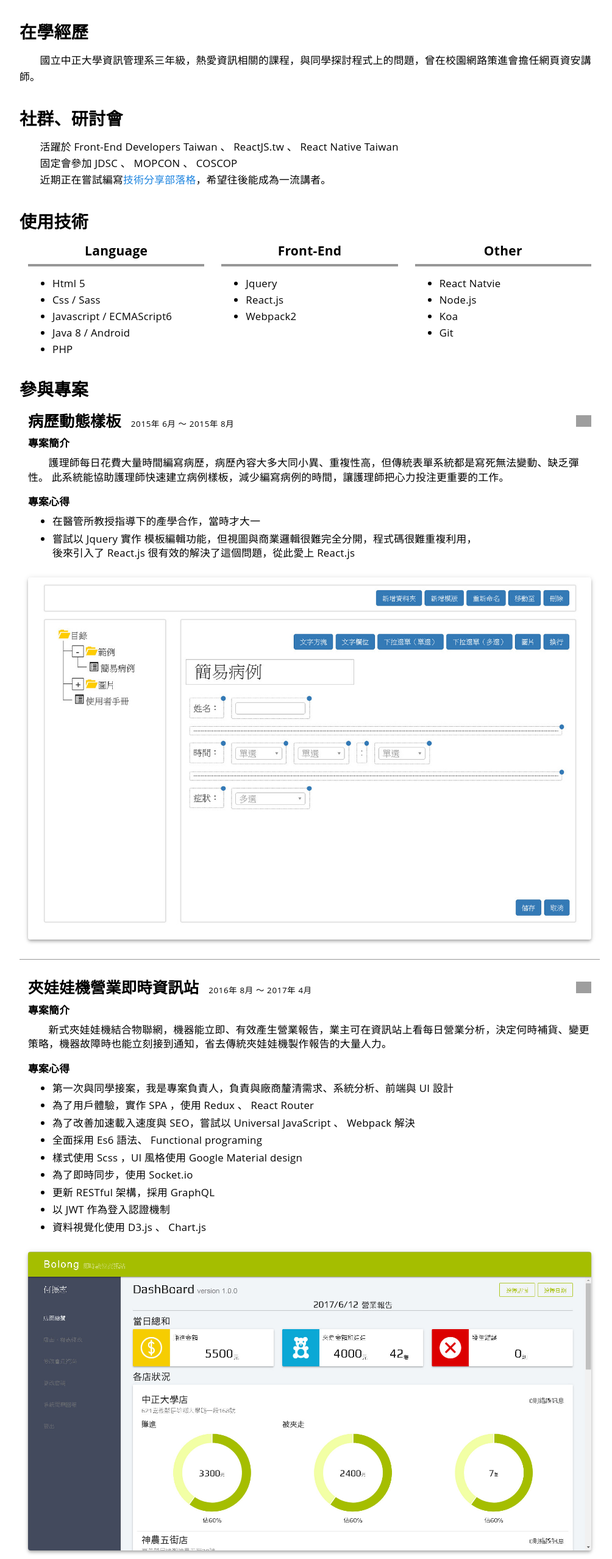
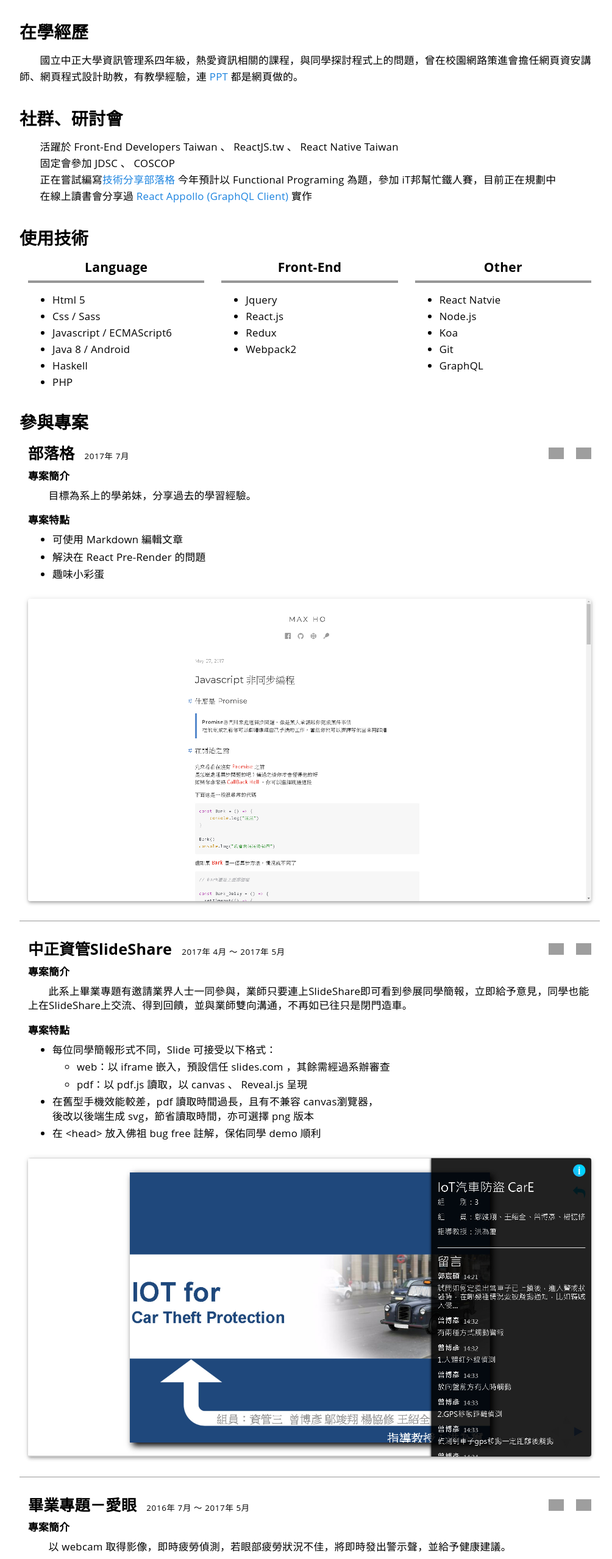
Before and after one commit to franktang0512/wl00887404.github.io, a plain HTML site: page about/index.html in a window 1280 px wide. Shown: the part 240-2797 px from the top of the page at 61% size, without its empty margins (132-1136 px from the left). Drawn offline with Linux system fonts and the light colour scheme; grey boxes are pictures that could not be loaded.

Commit message:
update: about

```diff
--- a/about/index.html
+++ b/about/index.html
@@ -16,7 +16,7 @@
             </div>
             <div class="content" style="display: flex;flex-direction: column;justify-content: space-around;">
                 <h1 style="font-size: 2em;font-weight: bold;">Hi, I'm 振志</h1>
-                <p style="font-size: 20px;">一個對前端世界深深著迷，喜歡嘗試不同領域以及技術，更喜歡把腦中新奇點子藉此實現的準開發者。</p>
+                <p style="font-size: 20px;">一個對前端世界深深著迷，喜歡嘗試不同領域以及技術，更喜歡把腦中新奇點子藉此實現的準開發者，常在 <a href="https://codepen.io/wl00887404/" target="_blank">codepen</a> 分享自己的創作。</p>
                 <div>
                     <div style="display: flex;align-items: center;margin-bottom: 0.5em;">
                         <img src="https://image.flaticon.com/icons/svg/25/25231.svg" class="icon" />
@@ -32,7 +32,7 @@
         <section class="row experience">
             <h1>在學經歷</h1>
             <p>
-                國立中正大學資訊管理系三年級，熱愛資訊相關的課程，與同學探討程式上的問題，曾在校園網路策進會擔任網頁資安講師。
+                國立中正大學資訊管理系四年級，熱愛資訊相關的課程，與同學探討程式上的問題，曾在校園網路策進會擔任網頁資安講師、網頁程式設計助教，有教學經驗，連 <a href="https://github.com/wl00887404/PPT" target="_blank">PPT</a> 都是網頁做的。
             </p>
         </section>
         <section class="row community">
@@ -41,10 +41,14 @@
                 活躍於 Front-End Developers Taiwan 、 ReactJS.tw 、 React Native Taiwan
             </p>
             <p>
-                固定會參加 JDSC 、 MOPCON 、 COSCOP
+                固定會參加 JDSC 、 COSCOP
             </p>
             <p>
-                近期正在嘗試編寫<a target="_blank" href="https://wl00887404.github.io">技術分享部落格</a>，希望往後能成為一流講者。
+                正在嘗試編寫<a target="_blank" href="https://wl00887404.github.io">技術分享部落格</a>
+                今年預計以 Functional Programing 為題，參加 iT邦幫忙鐵人賽，目前正在規劃中
+            </p>
+            <p>
+                在線上讀書會分享過 <a target="_blank" href="https://www.youtube.com/watch?v=vpfBVnii88Q">React Appollo (GraphQL Client)</a> 實作
             </p>
         </section>
         <section class="row skill">
@@ -57,6 +61,7 @@
                         <li>Css / Sass</li>
                         <li>Javascript / ECMAScript6</li>
                         <li>Java 8 / Android</li>
+                        <li>Haskell</li>
                         <li>PHP</li>
                     </ul>
                 </div>
@@ -65,6 +70,7 @@
                     <ul>
                         <li>Jquery</li>
                         <li>React.js</li>
+                        <li>Redux</li>
                         <li>Webpack2</li>
                     </ul>
                 </div>
@@ -75,17 +81,93 @@
                         <li>Node.js</li>
                         <li>Koa</li>
                         <li>Git</li>
+                        <li>GraphQL</li>
                     </ul>
                 </div>
             </div>
         </section>
-        <!-- <div class="page-break"> </div> -->
         <section class="row masterpiece page-break">
             <h1>
                 參與專案
             </h1>
             <div>
                 <div>
+                    <h2>
+                        <span><span>部落格</span><small>2017年 7月</small></span>
+                        <div>
+                            <a target="_blank" href="https://wl00887404.github.io"><img src="https://image.flaticon.com/icons/svg/149/149229.svg" class="icon" /></a>
+                            <a target="_blank" href="https://github.com/wl00887404/blog"><img src="https://image.flaticon.com/icons/svg/25/25231.svg" class="icon" /></a>
+                        </div>
+                    </h2>
+                    <div class="tag">
+                    </div>
+                    <h3>專案簡介</h3>
+                    <p>
+                        目標為系上的學弟妹，分享過去的學習經驗。
+                    </p>
+                    <h3>專案特點</h3>
+                    <ul>
+                        <li>可使用 Markdown 編輯文章</li>
+                        <li>解決在 React Pre-Render 的問題</li>
+                        <li>趣味小彩蛋</li>
+                    </ul>
+                    <img src="./blogScreenShot.jpg" />
+                </div>
+                <div class="page-break">
+                    <h2>
+                        <span><span>中正資管SlideShare</span><small>2017年 4月 ～ 2017年 5月</small></span>
+                        <div>
+                            <a target="_blank" href="http://140.123.175.101:3000/"><img src="https://image.flaticon.com/icons/svg/149/149229.svg" class="icon" /></a>
+                            <a target="_blank" href="https://github.com/wl00887404/MisPptGalley"><img src="https://image.flaticon.com/icons/svg/25/25231.svg" class="icon" /></a>
+                        </div>
+                    </h2>
+                    <h3>專案簡介</h3>
+                    <p>
+                        此系上畢業專題有邀請業界人士一同參與，業師只要連上SlideShare即可看到參展同學簡報，立即給予意見，同學也能上在SlideShare上交流、得到回饋，並與業師雙向溝通，不再如已往只是閉門造車。
+                    </p>
+                    <h3>專案特點</h3>
+                    <ul>
+                        <li>每位同學簡報形式不同，Slide 可接受以下格式：
+                            <ul>
+                                <li>web：以 iframe 嵌入，預設信任 slides.com ，其餘需經過系辦審查</li>
+                                <li>pdf：以 pdf.js 讀取，以 canvas 、 Reveal.js 呈現</li>
+                            </ul>
+                        </li>
+                        <li>在舊型手機效能較差，pdf 讀取時間過長，且有不兼容 canvas瀏覽器，
+                            <br/> 後改以後端生成 svg，節省讀取時間，亦可選擇 png 版本</li>
+                        <li>在 &lt;head&gt; 放入佛祖 bug free 註解，保佑同學 demo 順利</li>
+                    </ul>
+                    <img src="./ccuSlideShareScreenShot.jpg" />
+                </div>
+
+                <div class="page-break">
+                    <h2>
+                        <span><span>畢業專題－愛眼</span><small>2016年 7月 ～ 2017年 5月</small></span>
+                        <div>
+                            <a href="https://wl00887404.github.io/finalProjectPPT" target="_blank"><img src="https://image.flaticon.com/icons/svg/29/29125.svg" class="icon" /></a>
+                            <a href="https://github.com/wl00887404/eyeCare/tree/android" target="_blank"><img src="https://image.flaticon.com/icons/svg/25/25231.svg" class="icon" /></a>
+                        </div>
+                    </h2>
+                    <h3>專案簡介</h3>
+                    <p>
+                        以 webcam 取得影像，即時疲勞偵測，若眼部疲勞狀況不佳，將即時發出警示聲，並給予健康建議。
+                    </p>
+                    <h3>專案特點</h3>
+                    <ul>
+                        <li>專案目標為「行動、跨多平台」，分別有兩個版本：
+                            <ul>
+                                <li>瀏覽器版本，則以 WebRTC 實作</li>
+                                <li>行動版本以 React Native 實作，為了部分特殊功能，如相機連拍、背景程序、繪製圖表，寫了 Camera burst 、 Service 、 Canvas 的 React Native Module</li>
+                            </ul>
+                        </li>
+                        <li>與影像分析小組一同規劃 API 接口，根據設備影像尺寸、格式，具有多種不同接口，減少系統負擔。</li>
+                    </ul>
+                    <div id="gallery">
+                        <img src="./keyboard-right-arrow-button.svg" class="icon right" onclick="next()">
+                        <img src="./keyboard-right-arrow-button.svg" class="icon left" onclick="prev()">
+                    </div>
+                </div>
+                <div class="page-break">
                     <h2>
                         <span><span>病歷動態樣板</span><small>2015年 6月 ～ 2015年 8月</small></span>
                         <a target="_blank" href="https://github.com/wl00887404/template"><img src="https://image.flaticon.com/icons/svg/25/25231.svg" class="icon" /></a>
@@ -94,24 +176,13 @@
                     <p>
                         護理師每日花費大量時間編寫病歷，病歷內容大多大同小異、重複性高，但傳統表單系統都是寫死無法變動、缺乏彈性。 此系統能協助護理師快速建立病例樣板，減少編寫病例的時間，讓護理師把心力投注更重要的工作。
                     </p>
-                    <h3>專案心得</h3>
+                    <h3>專案特點</h3>
                     <ul>
                         <li>在醫管所教授指導下的產學合作，當時才大一</li>
                         <li>嘗試以 Jquery 實作 模板編輯功能，但視圖與商業邏輯很難完全分開，程式碼很難重複利用，
                             <br/>後來引入了 React.js 很有效的解決了這個問題，從此愛上 React.js</li>
                     </ul>
-                    <!-- <p>
-                        這個是我初次參與的專案，當時大一只學過Java，對網頁技術完全不熟悉，跟在當時醫管所的學長帶領之下我進步得很快，雖然很辛苦，但是相當值得，成品大量運用 Jqery 與 Ajax，使用體驗類似於現在的 SPA (Single Page Application)，讓指導教授與廠商非常滿意。
-                    </p> -->
                     <img src="./templateScreenShotCrop.jpg">
-                    <!-- <div class="printLink">
-                        <ul>
-                            <li>
-                                <img src="https://image.flaticon.com/icons/svg/25/25231.svg" class="icon" />
-                                <span>https://github.com/wl00887404/template</span>
-                            </li>
-                        </ul>
-                    </div> -->
                 </div>
                 <div class="page-break">
                     <h2>
@@ -122,7 +193,7 @@
                     <p>
                         新式夾娃娃機結合物聯網，機器能立即、有效產生營業報告，業主可在資訊站上看每日營業分析，決定何時補貨、變更策略，機器故障時也能立刻接到通知，省去傳統夾娃娃機製作報告的大量人力。
                     </p>
-                    <h3>專案心得</h3>
+                    <h3>專案特點</h3>
                     <ul>
                         <li>第一次與同學接案，我是專案負責人，負責與廠商釐清需求、系統分析、前端與 UI 設計</li>
                         <li>為了用戶體驗，實作 SPA ，使用 Redux 、 React Router</li>
@@ -134,70 +205,7 @@
                         <li>以 JWT 作為登入認證機制</li>
                         <li>資料視覺化使用 D3.js 、 Chart.js</li>
                     </ul>
-                    <!-- <p>
-                        有過大一的經歷，大三想自我挑戰，這是我親自去接案，那時幾乎每個禮拜都與廠商討論、釐清需求，開始嘗試以簡單清楚的說明自己方案、構想，想著怎麼樣 Demo 能夠讓廠商精艷，那時也開始參與社群、開始接觸最新的技術，最大的突破正是投注了大量心力採用的新技術，投注大量的時間看開源專案原始碼，與社群互相切磋，在這個專案之後，對系統分析、編程都有大幅度的進步，社群真的是我最好的導師。
-                    </p> -->
                     <img src="./bolongScreenShot.jpg">
-                </div>
-                <div  class="page-break">
-                    <h2>
-                    <span><span>中正資管SlideShare</span><small>2017年 4月 ～ 2017年 5月</small></span>
-                    <div>
-                        <a target="_blank" href="http://140.123.175.101:3000/"><img src="https://image.flaticon.com/icons/svg/149/149229.svg" class="icon" /></a>
-                        <a target="_blank" href="https://github.com/wl00887404/MisPptGalley"><img src="https://image.flaticon.com/icons/svg/25/25231.svg" class="icon" /></a>
-                    </div>
-                </h2>
-                    <h3>專案簡介</h3>
-                    <p>
-                        此系上畢業專題有邀請業界人士一同參與，業師只要連上SlideShare即可看到參展同學簡報，立即給予意見，同學也能上在SlideShare上交流、得到回饋，並與業師雙向溝通，不再如已往只是閉門造車。
-                    </p>
-                    <h3>專案心得</h3>
-                    <ul>
-                        <li>每位同學簡報形式不同，Slide 可接受以下格式：
-                            <ul>
-                                <li>web：以 iframe 嵌入，預設信任 slides.com ，其餘需經過系辦審查</li>
-                                <li>pdf：以 pdf.js 讀取，以 canvas 、 Reveal.js 呈現</li>
-                            </ul>
-                        </li>
-                        <li>在舊型手機效能較差，pdf 讀取時間過長，且有不兼容 canvas瀏覽器，
-                            <br/> 後改以後端生成 svg，節省讀取時間，亦可選擇 png 版本</li>
-                        <li>在 &lt;head&gt; 放入佛祖 bug free 註解，保佑同學 demo 順利</li>
-                    </ul>
-                    <!-- <p>
-                        這是最近的專案，是臨時被系主任請託的，當時系展簡報都是Email附件給各位外賓，相當不方便，外賓如果想回饋意見也是一封一封的email，還要由系辦花時間統整。以我至今累積的經驗，這個專案算是非常簡單，沒花多久時間就完成了，這網站今年的參展同學起了相當大的幫助，尤其是同學可以直接回應外賓，對外賓的建議有更深入的了解。這次專案後我對自己的能力更加有信心，我有信心面對更難的挑戰。
-                    </p> -->
-                    <img src="./ccuSlideShareScreenShot.jpg" />
-                </div>
-
-                <div  class="page-break">
-                    <h2>
-                    <span><span>畢業專題－愛眼</span><small>2016年 7月 ～ 2017年 5月</small></span>
-                    <div>
-                        <a href="https://wl00887404.github.io/finalProjectPPT" target="_blank"><img src="https://image.flaticon.com/icons/svg/29/29125.svg" class="icon" /></a>
-                        <a href="https://github.com/wl00887404/eyeCare/tree/android" target="_blank"><img src="https://image.flaticon.com/icons/svg/25/25231.svg" class="icon" /></a>
-                    </div>
-                </h2>
-                    <h3>專案簡介</h3>
-                    <p>
-                        以 webcam 取得影像，即時疲勞偵測，若眼部疲勞狀況不佳，將即時發出警示聲，並給予健康建議。
-                    </p>
-                    <h3>專案心得</h3>
-                    <ul>
-                        <li>專案目標為「行動、跨多平台」，分別有兩個版本：
-                            <ul>
-                                <li>瀏覽器版本，則以 WebRTC 實作</li>
-                                <li>行動版本以 React Native 實作，為了部分特殊功能，如相機連拍、背景程序、繪製圖表，寫了 Camera burst 、 Service 、 Canvas 的 React Native Module</li>
-                            </ul>
-                        </li>
-                        <li>與影像分析小組一同規劃 API 接口，根據設備影像尺寸、格式，具有多種不同接口，減少系統負擔。</li>
-                    </ul>
-                    <!-- <p>
-                        這是最近的專案，是臨時被系主任請託的，當時系展簡報都是Email附件給各位外賓，相當不方便，外賓如果想回饋意見也是一封一封的email，還要由系辦花時間統整。以我至今累積的經驗，這個專案算是非常簡單，沒花多久時間就完成了，這網站今年的參展同學起了相當大的幫助，尤其是同學可以直接回應外賓，對外賓的建議有更深入的了解。這次專案後我對自己的能力更加有信心，我有信心面對更難的挑戰。
-                    </p> -->
-                    <div id="gallery">
-                        <img src="./keyboard-right-arrow-button.svg" class="icon right" onclick="next()">
-                        <img src="./keyboard-right-arrow-button.svg" class="icon left" onclick="prev()">
-                    </div>
                 </div>
             </div>
         </section>
@@ -208,8 +216,9 @@
                 <li>姓名：何振志</li>
                 <li>手機：(+886) 0932639083</li>
                 <li>Email：<a href="mailto:wl00887404@gmail.com">wl00887404@gmail.com</a></li>
-                <li>技術分享部落格：<a href="https://wl00887404.github.io">https://wl00887404.github.io</a></li>
+                <li>Blog：<a href="https://wl00887404.github.io">https://wl00887404.github.io</a></li>
                 <li>Github：<a href="https://github.com/wl00887404">https://github.com/wl00887404</a></li>
+                <li>Codepen：<a href="https://codepen.io/wl00887404/">https://codepen.io/wl00887404/</a></li>
             </ul>
         </section>
     </div>
--- a/about/styles.scss
+++ b/about/styles.scss
@@ -272,6 +272,7 @@ h2 {
 
 .hindden.icon {
     display: none;
+    z-index: -1;
 }
 
 @media all {
```
Also changed, not shown: about/blogScreenShot.jpg (added), about/styles.css. Lines whose indentation alone changed are shown as unchanged.
